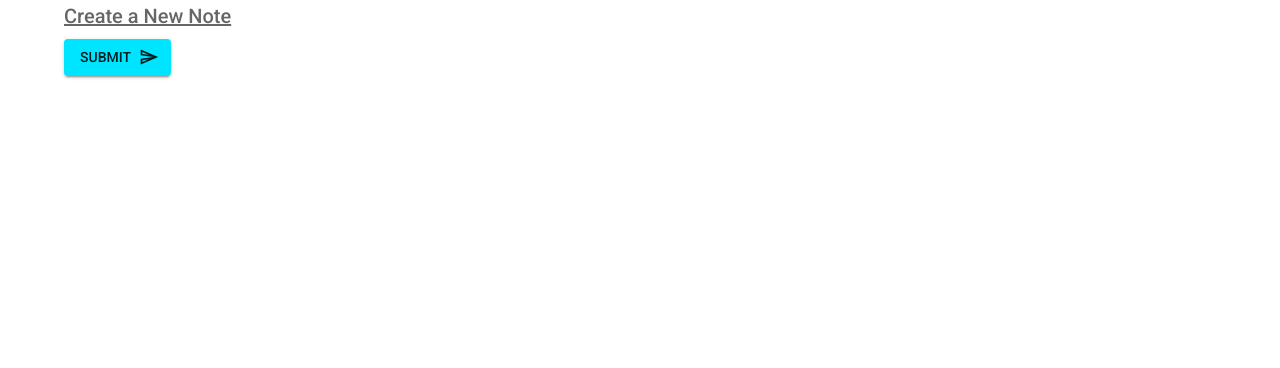
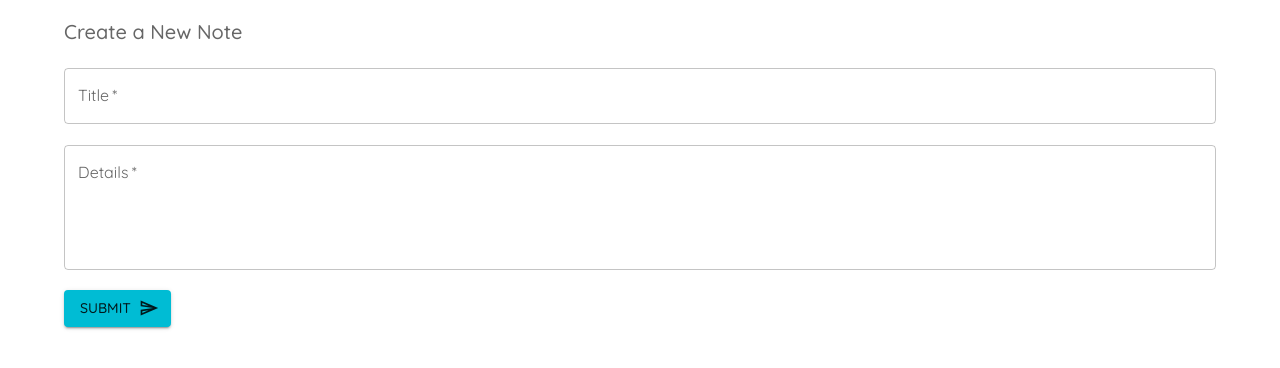
Before and after one commit to Soliperso/material-ui-app, a React (Create React App) app: page /create in a window 1280 px wide. Shown: the top 368 px of the page. Built offline with nearby package versions, Linux system fonts and the light colour scheme.

Commit message:
add TextField

```diff
--- a/src/App.js
+++ b/src/App.js
@@ -13,7 +13,7 @@ const theme = createTheme({
     secondary: cyan,
   },
   typography: {
-    fontFamily: 'Roboto, sans-serif',
+    fontFamily: 'Quicksand, sans-serif',
     fontWeightLight: 300,
     fontWeightRegular: 400,
     fontWeightMedium: 500,
--- a/src/pages/Create.js
+++ b/src/pages/Create.js
@@ -1,46 +1,62 @@
-import { Button, Container, Typography } from '@mui/material';
+import React, { useState } from 'react';
+import { Container, TextField, Typography, Button } from '@mui/material';
 import SendOutlinedIcon from '@mui/icons-material/SendOutlined';
-import { makeStyles } from '@mui/styles';
 
-// Create custom CSS styles using makeStyles hook
-const useStyles = makeStyles({
-  btn: {
-    fontSize: 40,
-    backgroundColor: 'violet',
+const Create = () => {
+  const [title, setTitle] = useState('');
+  const [details, setDetails] = useState('');
+  const [titleError, setTitleError] = useState(false);
+  const [detailsError, setDetailsError] = useState(false);
 
-    '&:hover': {
-      backgroundColor: '#00ff00',
-    },
-  },
-  title: {
-    fontSize: 40,
-    textDecoration: 'underline',
-  },
-});
+  const handleSubmit = (e) => {
+    e.preventDefault();
 
-export default function Create() {
-  const classes = useStyles();
+    setTitleError(false);
+    setDetailsError(false);
+
+    if (title === '') setTitleError(true);
+    if (details === '') setDetailsError(true);
+
+    if (title && details) console.log(title, details);
+
+    setTitle('');
+    setDetails('');
+  };
 
   return (
     <Container>
-      <Typography
-        className={classes.title}
-        variant='h6'
-        color='textSecondary'
-        component='h2'
-        gutterBottom
-      >
+      <Typography variant='h6' mt={2} component='h2' color='textSecondary'>
         Create a New Note
       </Typography>
-      <Button
-        type='submit'
-        className={classes.btn}
-        variant='contained'
-        color='secondary'
-        endIcon={<SendOutlinedIcon />}
-      >
-        Submit
-      </Button>
+      <form noValidate autoComplete='off' onSubmit={handleSubmit}>
+        <TextField
+          value={title}
+          onChange={(e) => setTitle(e.target.value)}
+          style={{ marginBottom: 1, marginTop: 20 }}
+          label='Title'
+          variant='outlined'
+          required
+          fullWidth
+          error={titleError}
+        />
+        <TextField
+          value={details}
+          onChange={(e) => setDetails(e.target.value)}
+          style={{ marginBottom: 20, marginTop: 20 }}
+          label='Details'
+          variant='outlined'
+          multiline
+          rows={4}
+          required
+          fullWidth
+          error={detailsError}
+        />
+        <Button type='submit' color='primary' variant='contained' endIcon={<SendOutlinedIcon />}>
+          Submit
+        </Button>
+      </form>
     </Container>
   );
-}
+};
+
+export default Create;
```
